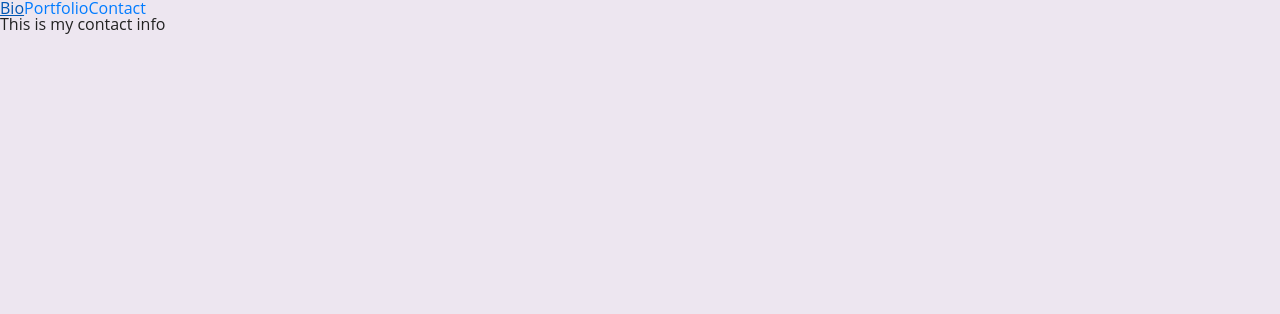
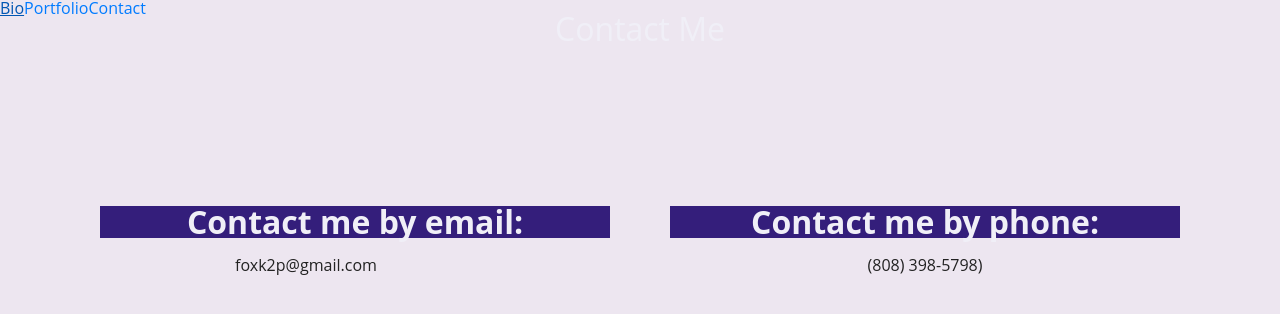
Before and after one commit to Foxk2p/KeleP-React-Portfolio, a React (Create React App) app: page /Contact in a window 1280 px wide. Shown: the top 314 px of the page. Built offline with nearby package versions, Linux system fonts and the light colour scheme.

Commit message:
contact page formatting

```diff
--- a/src/Assets/CSS/style.css
+++ b/src/Assets/CSS/style.css
@@ -18,9 +18,13 @@ p {
   text-align: center;
 }
 
+.marginLeft {
+  margin-left: 150px;
+}
+
 .bio-picture {
-  max-width: 21%;
-  max-height: 20%;
+  max-width: 25%;
+  max-height: 24%;
   border-radius: 50%;
   filter: drop-shadow(10px 10px 20px rgba(0, 0, 0, .5));
 }
--- a/src/pages/Contact/Contact.js
+++ b/src/pages/Contact/Contact.js
@@ -2,7 +2,52 @@ import React from 'react'
 
 const Contact = () => {
   return (
-    <h1>This is my contact info</h1>
+    <>
+      <div class="row">
+        <div class="col-sm">
+          <p class="titles">Contact Me
+          </p>
+        </div>
+      </div>
+
+      <div class="spacing-div"></div>
+
+
+      <div class="container">
+        <div class="row">
+          <div class="col-sm ">
+            <h2 class="titles titleBg ">
+              Contact me by email:
+            </h2>
+            <p class="marginLeft">
+              foxk2p@gmail.com
+            </p>
+          </div>
+
+          <div class="col-sm center">
+            <h2 class="titles titleBg ">
+              Contact me by phone:
+            </h2>
+            <p>
+              (808) 398-5798)
+            </p>
+          </div>
+        </div>
+
+        <div class="spacing-div-xl"></div>
+
+          {/* <div class="row">
+            <div class="col center">
+              <a href="./index.html">
+                <button>Back to Bio</button>
+              </a>
+            </div>
+          </div> */}
+
+      </div>
+
+        <div class="spacing-div-sm"></div>
+    </>
   )
 }
 
```
